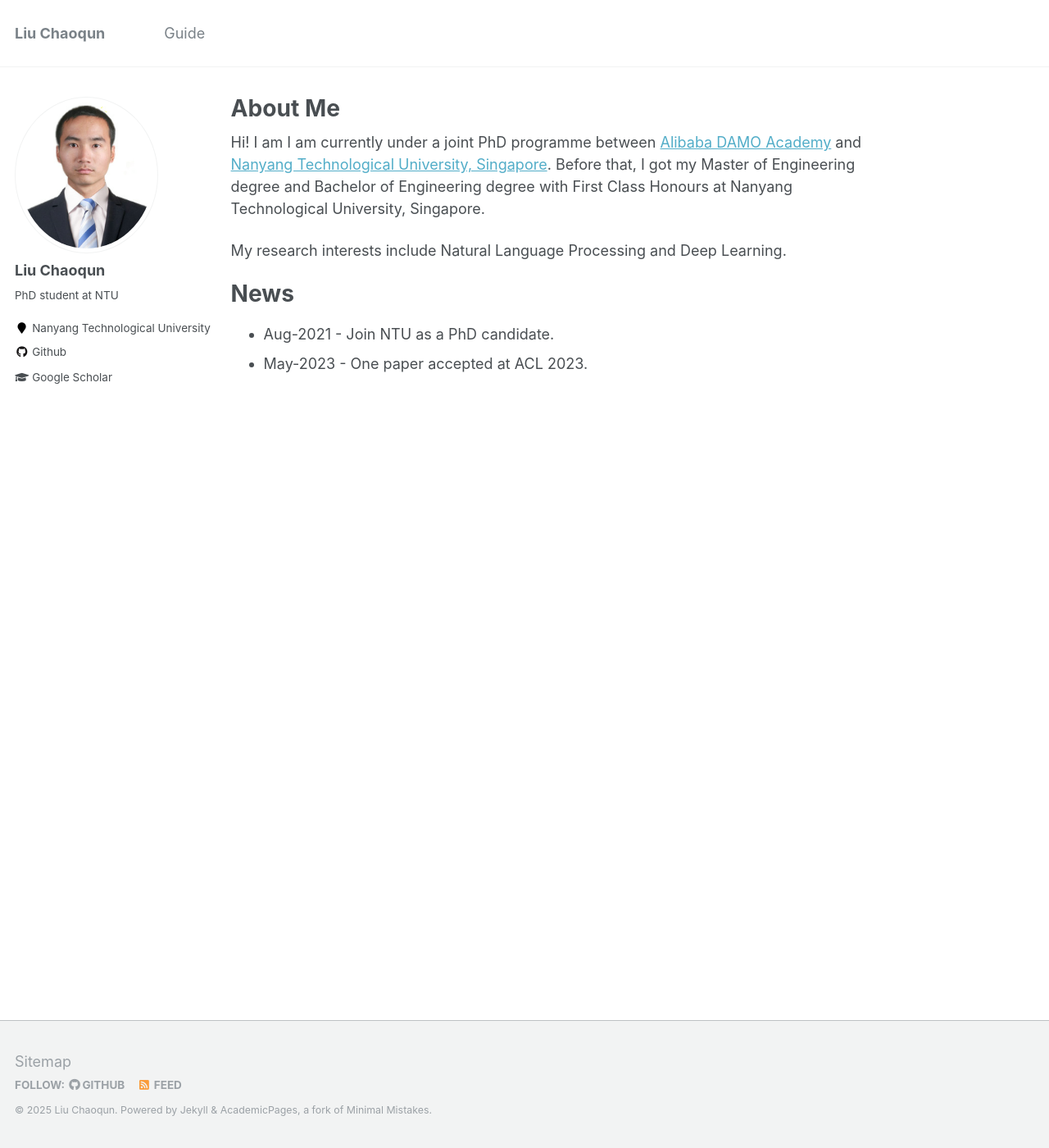
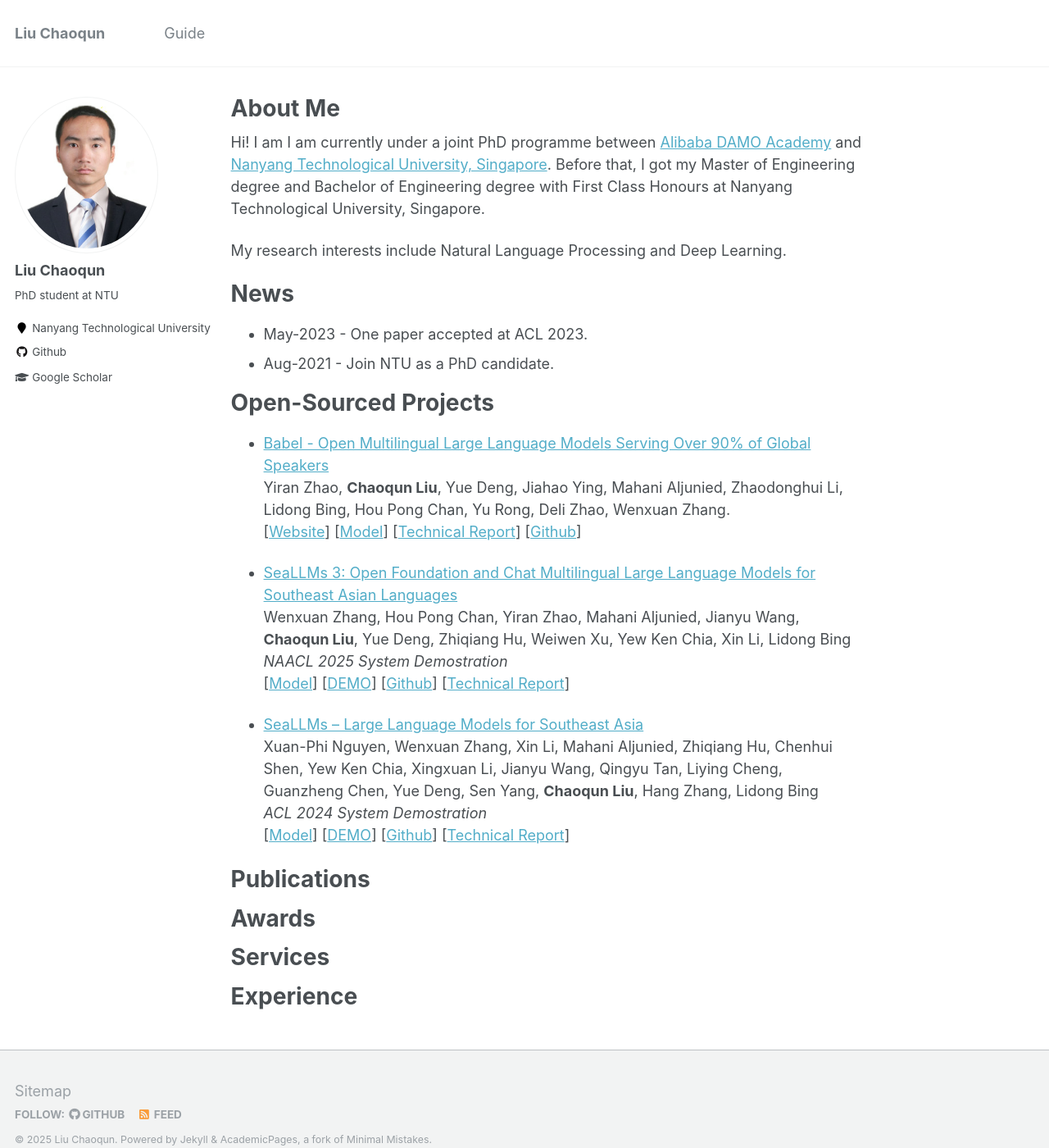
Before and after one commit to liuchaoqun/liuchaoqun.github.io, a Jekyll site: the page built from _pages/about.md, in a window 1280 px wide and 1400 px high. Shown: the whole window at 82% size. Built offline with Jekyll 4.4.1, drawn with Linux system fonts in a browser that asks for light colours.

Commit message:
udpate publications

```diff
--- a/_pages/about.md
+++ b/_pages/about.md
@@ -13,5 +13,28 @@ Hi! I am I am currently under a joint PhD programme between [Alibaba DAMO Academ
 My research interests include Natural Language Processing and Deep Learning.
 
 # News
+* May-2023 - One paper accepted at ACL 2023.
 * Aug-2021 - Join NTU as a PhD candidate.
-* May-2023 - One paper accepted at ACL 2023.
+
+# Open-Sourced Projects
+*  [Babel - Open Multilingual Large Language Models Serving Over 90% of Global Speakers](https://babel-llm.github.io/babel-llm/)
+   Yiran Zhao, **Chaoqun Liu**, Yue Deng, Jiahao Ying, Mahani Aljunied, Zhaodonghui Li, Lidong Bing, Hou Pong Chan, Yu Rong, Deli Zhao, Wenxuan Zhang.
+   \[[Website](https://babel-llm.github.io/babel-llm/)\] \[[Model](https://huggingface.co/Tower-Babel)\] \[[Technical Report](https://arxiv.org/pdf/2503.00865)\] \[[Github](https://github.com/babel-llm/babel-llm)\]
+
+*  [SeaLLMs 3: Open Foundation and Chat Multilingual Large Language Models for Southeast Asian Languages](https://arxiv.org/pdf/2407.19672)
+   Wenxuan Zhang, Hou Pong Chan, Yiran Zhao, Mahani Aljunied, Jianyu Wang, **Chaoqun Liu**, Yue Deng, Zhiqiang Hu, Weiwen Xu, Yew Ken Chia, Xin Li, Lidong Bing
+   _NAACL 2025 System Demostration_
+   \[[Model](https://huggingface.co/collections/SeaLLMs/seallms-v3-668f3a52e1e6fbaad5752cdb)\] \[[DEMO](https://huggingface.co/spaces/SeaLLMs/SeaLLM-Chat)\] \[[Github](https://github.com/DAMO-NLP-SG/SeaLLMs)\] \[[Technical Report](https://arxiv.org/pdf/2407.19672)\]
+
+*  [SeaLLMs -- Large Language Models for Southeast Asia](https://arxiv.org/abs/2312.00738)
+   Xuan-Phi Nguyen, Wenxuan Zhang, Xin Li, Mahani Aljunied, Zhiqiang Hu, Chenhui Shen, Yew Ken Chia, Xingxuan Li, Jianyu Wang, Qingyu Tan, Liying Cheng, Guanzheng Chen, Yue Deng, Sen Yang, **Chaoqun Liu**, Hang Zhang, Lidong Bing
+   _ACL 2024 System Demostration_
+   \[[Model](https://huggingface.co/collections/SeaLLMs/seallms-v3-668f3a52e1e6fbaad5752cdb)\] \[[DEMO](https://huggingface.co/spaces/SeaLLMs/SeaLLM-Chat)\] \[[Github](https://github.com/DAMO-NLP-SG/SeaLLMs)\] \[[Technical Report](https://arxiv.org/abs/2312.00738)\]
+
+# Publications
+
+# Awards
+
+# Services
+
+# Experience
```
